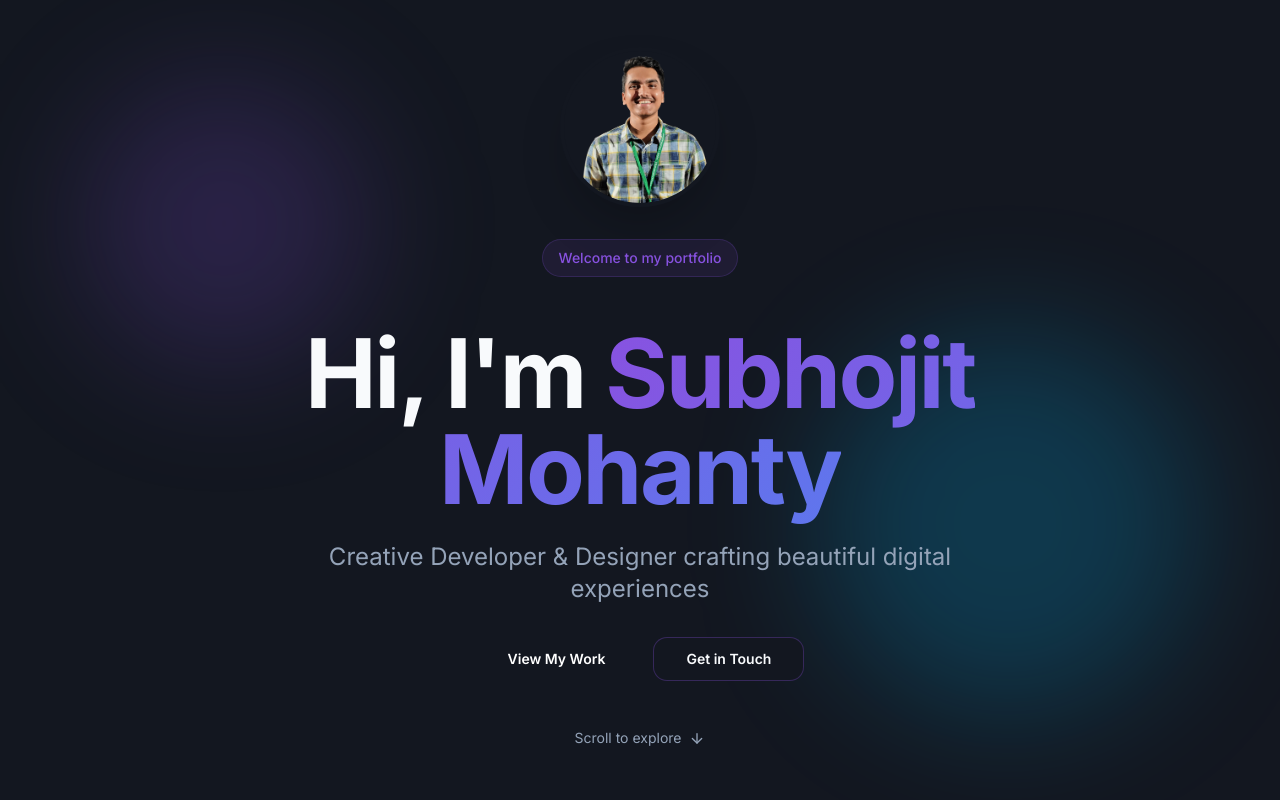
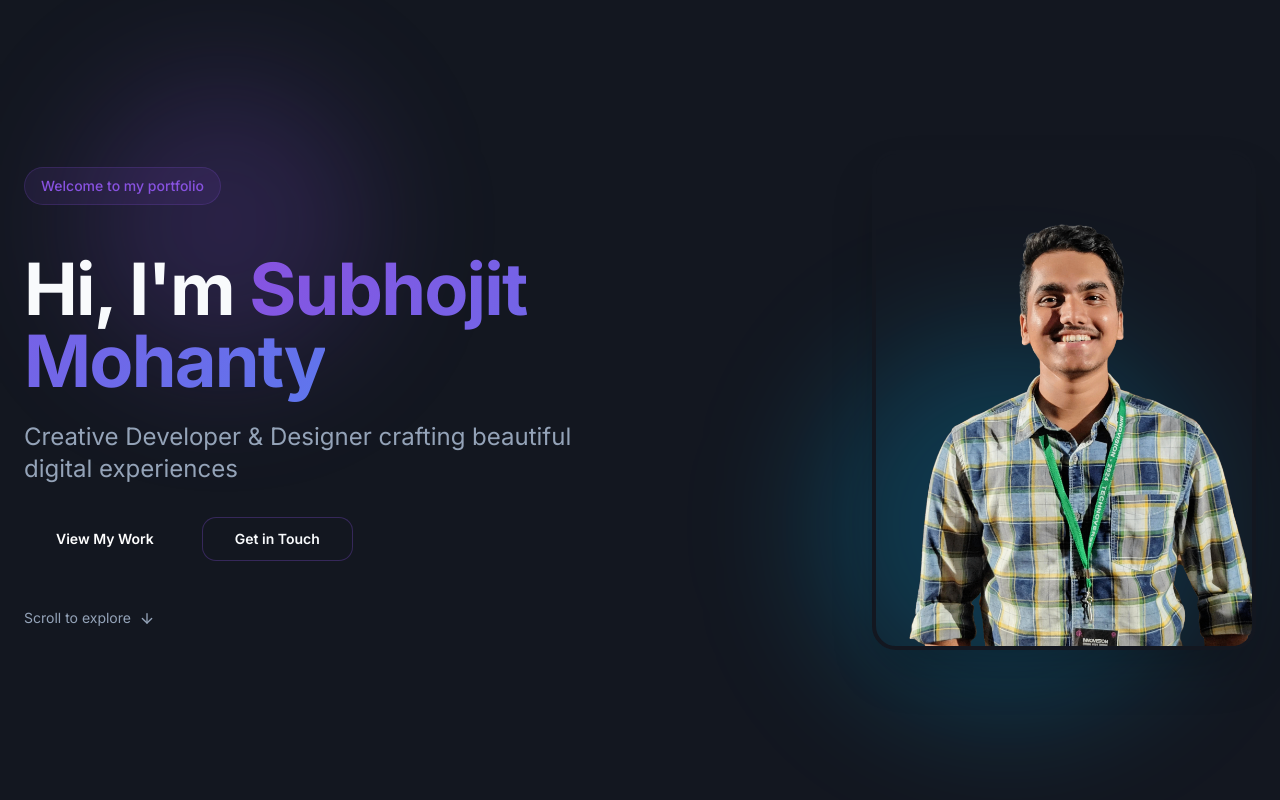
Before and after one commit to KaushiKrrish/subhojitportfolio, a React (Vite) app: page / in a window 1280 px wide. Shown: the top 800 px of the page. Built offline with nearby package versions, Linux system fonts and the light colour scheme; the HTML template or start-up script is replaced by a standard one.

Commit message:
Refactor Hero section layout

```diff
--- a/src/components/Hero.tsx
+++ b/src/components/Hero.tsx
@@ -16,35 +16,26 @@ const Hero = () => {
       <div className="absolute top-20 left-20 w-72 h-72 bg-primary/20 rounded-full blur-3xl animate-float" />
       <div className="absolute bottom-20 right-20 w-96 h-96 bg-accent/20 rounded-full blur-3xl animate-float" style={{ animationDelay: "1s" }} />
 
-      <div className="relative z-10 text-center max-w-4xl animate-fade-in-up">
-        {/* Profile Image - Replace src with your own image */}
-        <div className="mb-8 flex justify-center">
-          <div className="relative group">
-            <div className="absolute -inset-1 bg-[var(--gradient-primary)] rounded-full blur-lg opacity-75 group-hover:opacity-100 transition-opacity"></div>
-            <img
-              src={profileImage}
-              alt="Subhojit Mohanty - Profile"
-              className="relative w-32 h-32 md:w-40 md:h-40 rounded-full object-cover border-4 border-background shadow-2xl"
-            />
-          </div>
-        </div>
-
+      <div className="relative z-10 max-w-7xl mx-auto animate-fade-in-up">
+        <div className="grid md:grid-cols-2 gap-12 items-center">
+          {/* Left side - Text content */}
+          <div className="text-left">
             <div className="mb-6">
               <span className="inline-block px-4 py-2 bg-primary/10 border border-primary/20 rounded-full text-sm font-medium text-primary mb-6">
                 Welcome to my portfolio
               </span>
             </div>
 
-        <h1 className="text-6xl md:text-8xl font-bold mb-6 tracking-tight">
+            <h1 className="text-5xl md:text-7xl font-bold mb-6 tracking-tight">
               Hi, I'm{" "}
               <span className="gradient-text">Subhojit Mohanty</span>
             </h1>
 
-        <p className="text-xl md:text-2xl text-muted-foreground mb-8 max-w-2xl mx-auto">
+            <p className="text-xl md:text-2xl text-muted-foreground mb-8">
               Creative Developer & Designer crafting beautiful digital experiences
             </p>
 
-        <div className="flex gap-4 justify-center mb-12">
+            <div className="flex gap-4 mb-12">
               <Button
                 size="lg"
                 className="bg-[var(--gradient-primary)] hover:opacity-90 text-white font-semibold px-8"
@@ -71,6 +62,20 @@ const Hero = () => {
               <ArrowDown className="w-4 h-4" />
             </button>
           </div>
+
+          {/* Right side - Profile Image */}
+          <div className="flex justify-center md:justify-end">
+            <div className="relative group">
+              <div className="absolute -inset-1 bg-[var(--gradient-primary)] rounded-3xl blur-xl opacity-75 group-hover:opacity-100 transition-opacity"></div>
+              <img
+                src={profileImage}
+                alt="Subhojit Mohanty - Profile"
+                className="relative w-80 h-96 md:w-96 md:h-[500px] rounded-3xl object-cover border-4 border-background shadow-2xl"
+              />
+            </div>
+          </div>
+        </div>
+      </div>
     </section>
   );
 };
```
Lines whose indentation alone changed are shown as unchanged.
